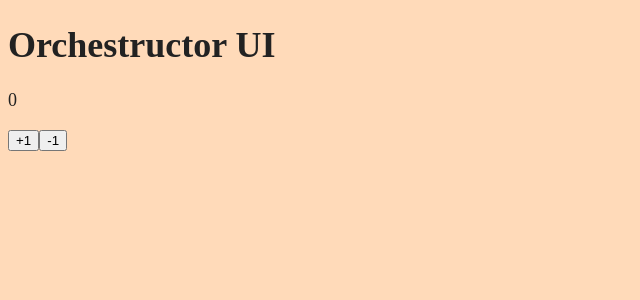
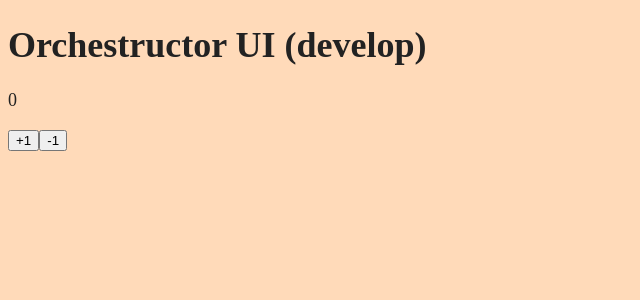
Before and after one commit to iamfotx/orchestructor-ui, a React app: page / in a window 1280 px wide. Shown: the top 300 px of the page, without its empty margins (0-640 px from the left). Built offline with nearby package versions, Linux system fonts and the light colour scheme.

Commit message:
change header text

```diff
--- a/src/header.tsx
+++ b/src/header.tsx
@@ -1,7 +1,7 @@
 export function Header(): JSX.Element {
   return (
     <>
-      <h1>Orchestructor UI</h1>
+      <h1>Orchestructor UI (develop)</h1>
     </>
   );
 }
```
